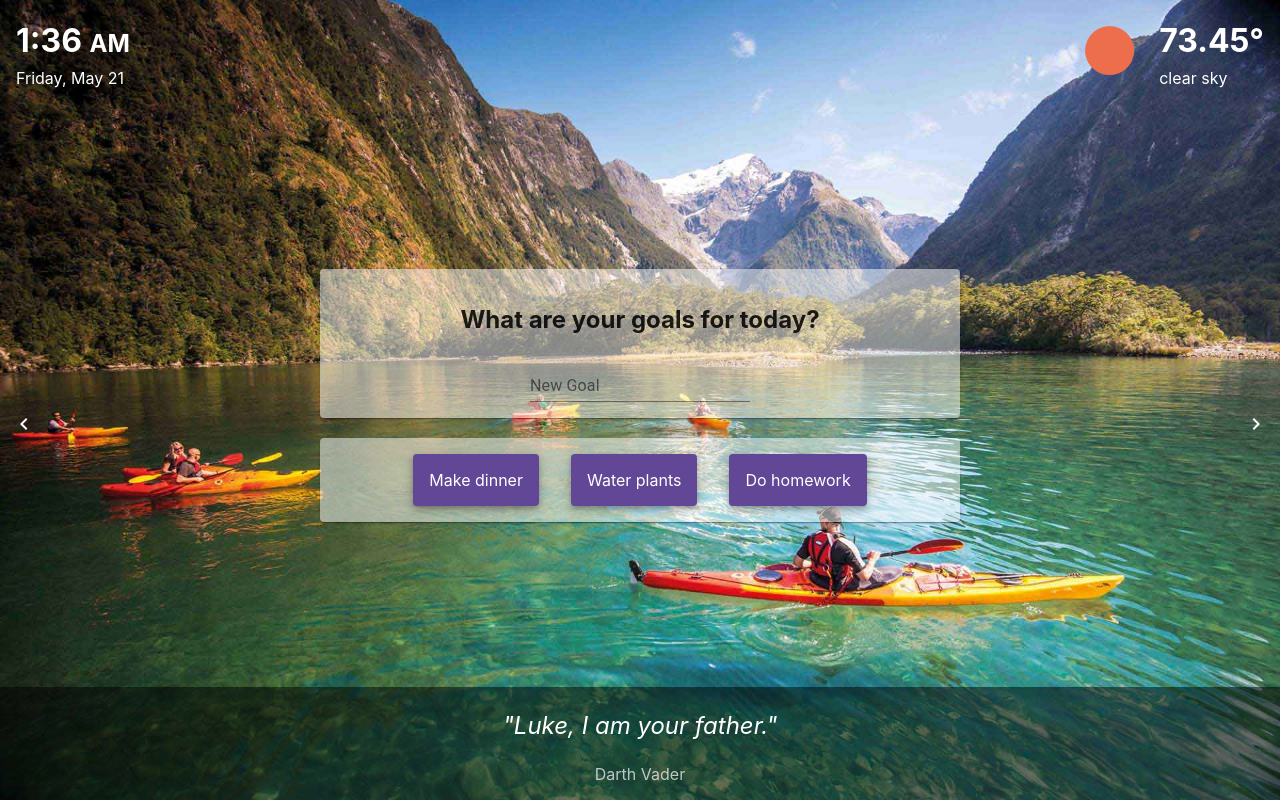
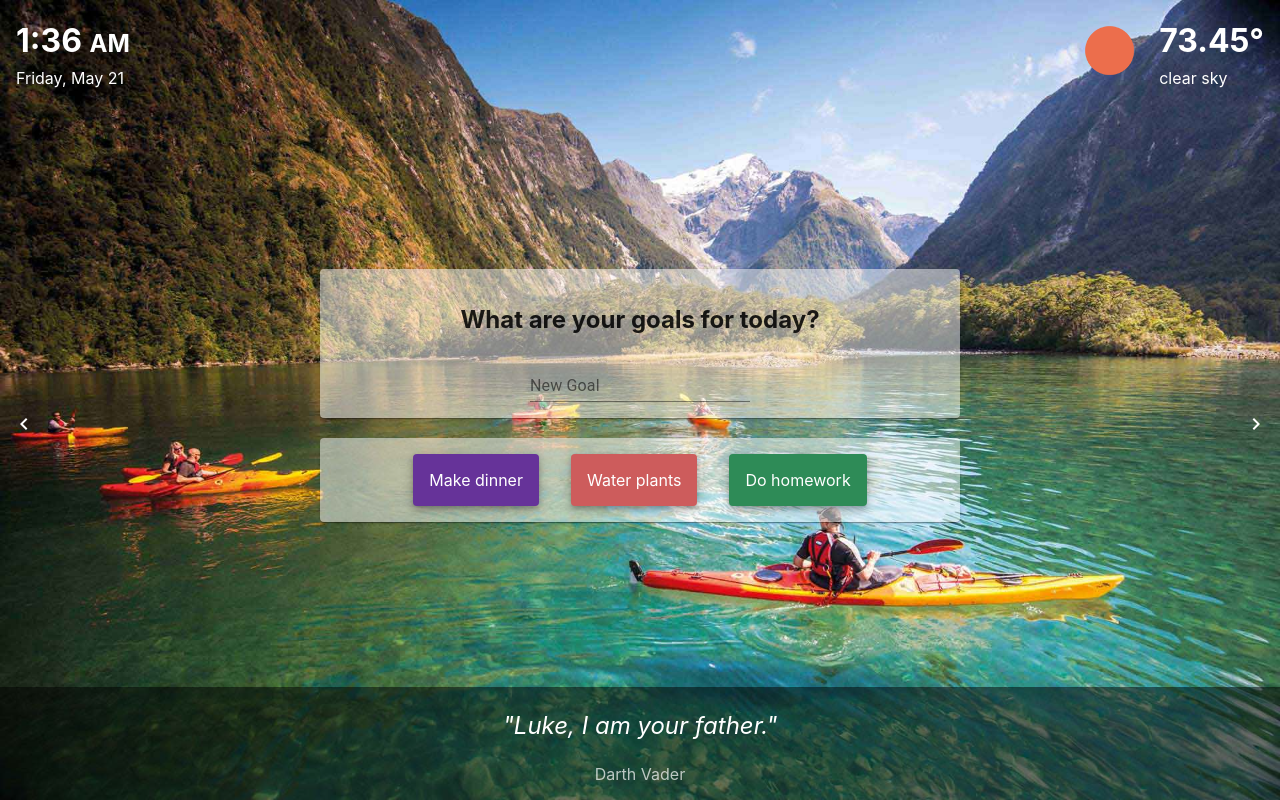
Before and after one commit to JamesTheLessFC/inspirational-homepage, a React (Create React App) app: page / in a window 1280 px wide. Built offline with nearby package versions, Linux system fonts and the light colour scheme.

Commit message:
goals in multiple colors

```diff
--- a/src/features/goal/Goal.js
+++ b/src/features/goal/Goal.js
@@ -6,11 +6,20 @@ import CheckCircleOutlineIcon from "@material-ui/icons/CheckCircleOutline";
 
 const styles = {
   paper: {
-    backgroundColor: "rgb(97, 71, 150)",
+    backgroundColor: "RebeccaPurple",
     padding: "1rem",
     margin: "1rem",
     color: "white",
     position: "relative",
+    "&:nth-child(2n)": {
+      backgroundColor: "IndianRed",
+    },
+    "&:nth-child(3n)": {
+      backgroundColor: "SeaGreen",
+    },
+    "&:nth-child(4n)": {
+      backgroundColor: "SteelBlue",
+    },
   },
   removeButton: {
     position: "absolute",
--- a/src/features/goals/Goals.js
+++ b/src/features/goals/Goals.js
@@ -14,7 +14,7 @@ const styles = {
 function Goals({ goals, markAsComplete, classes, removeGoal }) {
   return (
     <Paper className={classes.paper}>
-      <Grid container justify="center">
+      <Grid container justify="center" className={classes.gridContainer}>
         {Object.entries(goals).map((goal) => (
           <Goal
             key={goal[1].id}
```
